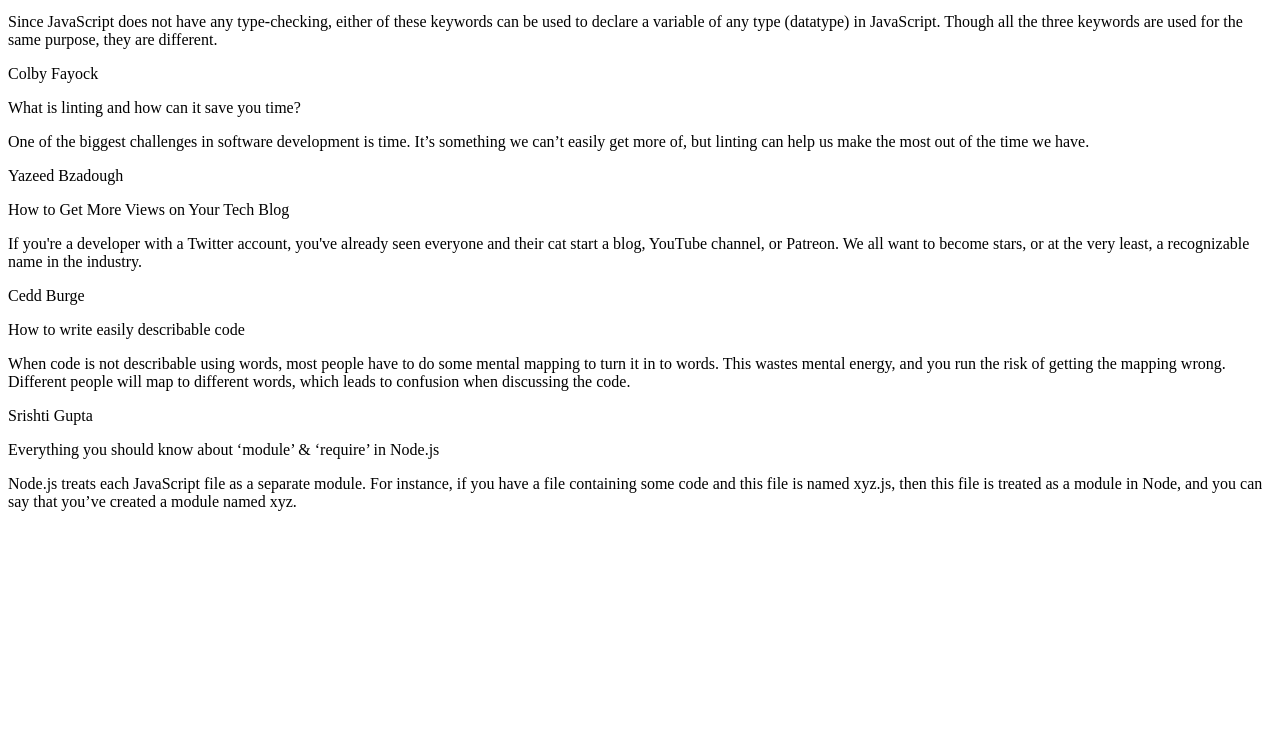
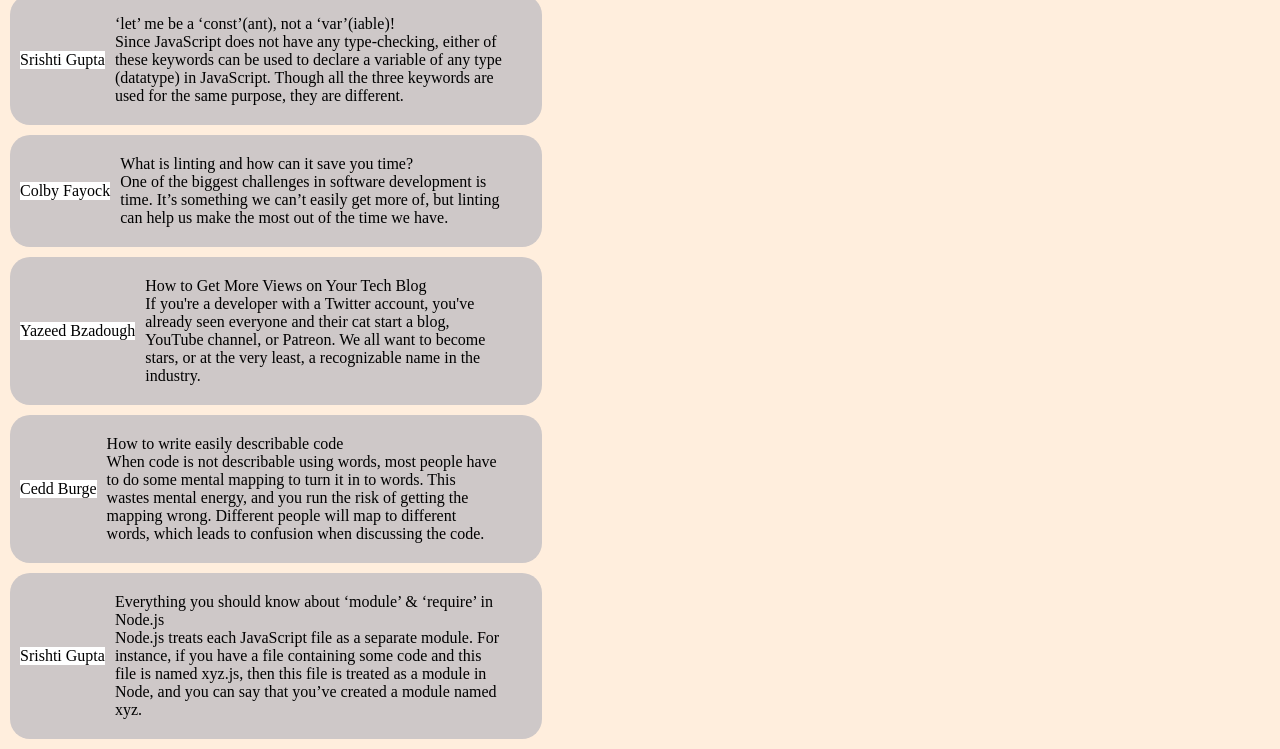
Before and after one commit to Anjali-Singh02/Scribbler, a plain HTML site: page html/postslist.html in a window 1280 px wide. Shown: the part 71-820 px from the top of the page. Drawn offline with Linux system fonts and the light colour scheme; a web font is replaced by a local one.

Commit message:
updated posts

```diff
--- a/html/postslist.html
+++ b/html/postslist.html
@@ -1,7 +1,14 @@
 <!DOCTYPE html>
-<html>
-
+<html lang="en">
 <head>
+    <meta charset="UTF-8">
+    <meta http-equiv="X-UA-Compatible" content="IE=edge">
+    <meta name="viewport" content="width=device-width, initial-scale=1.0">
+    <title>Postslist</title>
+    <link href="https://fonts.googleapis.com/css?family=Montez&display=swap" rel="stylesheet">
+    <link href="https://fonts.googleapis.com/css2?family=Ubuntu+Mono&display=swap" rel="stylesheet">
+    <!-- ************  css link ******* -->
+    <link rel="stylesheet" href="/style/postslist.css">
     <!-- TODO: Include Font Awesome file here -->
     <!-- TODO: Include Google Fonts file here -->
 </head>
@@ -9,18 +16,33 @@
 <body>
     <!-- TODO: Include code for header here -->
 
+    <header class="navbar">
+        <div class="heading">
+            <h1 class="logo">Scribler</h1>
+            <span class="subHeading">Explore,</span>
+            <span class="subHeading">Imagine,</span>
+            <span class="subHeading">Create</span>
+        </div>
+        <div class="">
+            <button class="btns" id="signUpBtn">Sign Up</button>
+            <button class="btns" id="signInBtn">Sign In</button>
+
+        </div>
+
+
+    </header>
+
     <!-- ATTENTION: The HTML code for the list of posts has been given to you. You can feel free to add/delete/modify this code. You need to write the proper CSS and JavaScript code corresponding to this page so that the result looks like the screenshots given to you in the Project Statement. -->
 
     <!-- list of all posts starts here -->
-    <div>
-
+    <div class="postContainer">
         <!-- post 1 starts here -->
-        <div>
-            <div>
+        <div class="post">
+            <div class="userName">
                 <p>Srishti Gupta</p>
             </div>
 
-            <div>
+            <div class="postContent">
                 <div>
                     <p>‘let’ me be a ‘const’(ant), not a ‘var’(iable)!</p>
                     <span>
@@ -36,12 +58,12 @@
         <!-- post 1 ends here -->
 
         <!-- post 2 starts here -->
-        <div>
-            <div>
+        <div class="post">
+            <div class="userName">
                 <p>Colby Fayock</p>
             </div>
 
-            <div>
+            <div class="postContent">
                 <div>
                     <p>What is linting and how can it save you time?</p>
                     <span>
@@ -57,12 +79,12 @@
         <!-- post 2 ends here -->
 
         <!-- post 3 starts here -->
-        <div>
-            <div>
+        <div class="post">
+            <div class= "userName">
                 <p>Yazeed Bzadough</p>
             </div>
 
-            <div>
+            <div class="postContent">
                 <div>
                     <p>How to Get More Views on Your Tech Blog</p>
                     <span>
@@ -78,8 +100,8 @@
         <!-- post 3 ends here -->
 
         <!-- post 4 starts here -->
-        <div>
-            <div>
+        <div class="post">
+            <div class="userName">
                 <p>Cedd Burge</p>
             </div>
 
@@ -100,12 +122,12 @@
         <!-- post 4 ends here -->
 
         <!-- post 5 starts here -->
-        <div>
-            <div>
+        <div class="post">
+            <div class="userName">
                 <p>Srishti Gupta</p>
             </div>
 
-            <div>
+            <div class="postContent">
                 <div>
                     <p>Everything you should know about ‘module’ & ‘require’ in Node.js</p>
                     <span>
@@ -125,6 +147,8 @@
 
     </div>
     <!-- list of all posts ends here -->
+
+    <script src="/script/postslist.js"></script>
 </body>
 
 </html>
--- /dev/null
+++ b/style/postslist.css
@@ -0,0 +1,62 @@
+* {
+    margin: 0;
+    padding: 0;
+}
+body {
+    background: #ffeedd;
+}
+
+
+ /* ****** HEADER SECTION *************** */
+.navbar {
+    display: flex;
+    justify-content: space-between;
+    margin-left: 2px;
+}
+
+.navbar .logo {
+    font-family: 'Montez', cursive;
+    color: blue;
+}
+
+.subHeading {
+    font-family: 'Ubuntu Mono', monospace;
+}
+
+.btns {
+    background-color: blue;
+    color: #fff;
+    padding: 7px;
+    margin: 5px;
+    width: 100px;
+    border: none;
+}
+
+
+
+/* ********** POSTSLIST SECTION *********** */
+
+.postContainer {
+    width: 100%;
+    /* display: flex; */
+    justify-content: center;
+
+    /* text-align: center; */
+}
+.post {
+
+   display: grid;
+   grid-template-areas:'userName postContent postContent postContent postContent';
+   gap: 10px;
+   justify-content: center;
+   align-items: center;
+    background: rgb(206, 200, 200);
+    width: 40%;
+    padding: 20px 10px;
+    margin: 10px;
+    border-radius: 20px;
+}
+.userName {
+    background-color: white;
+
+}
```
Also changed, not shown: index.html (+2 -1 lines), script/postslist.js (added).
